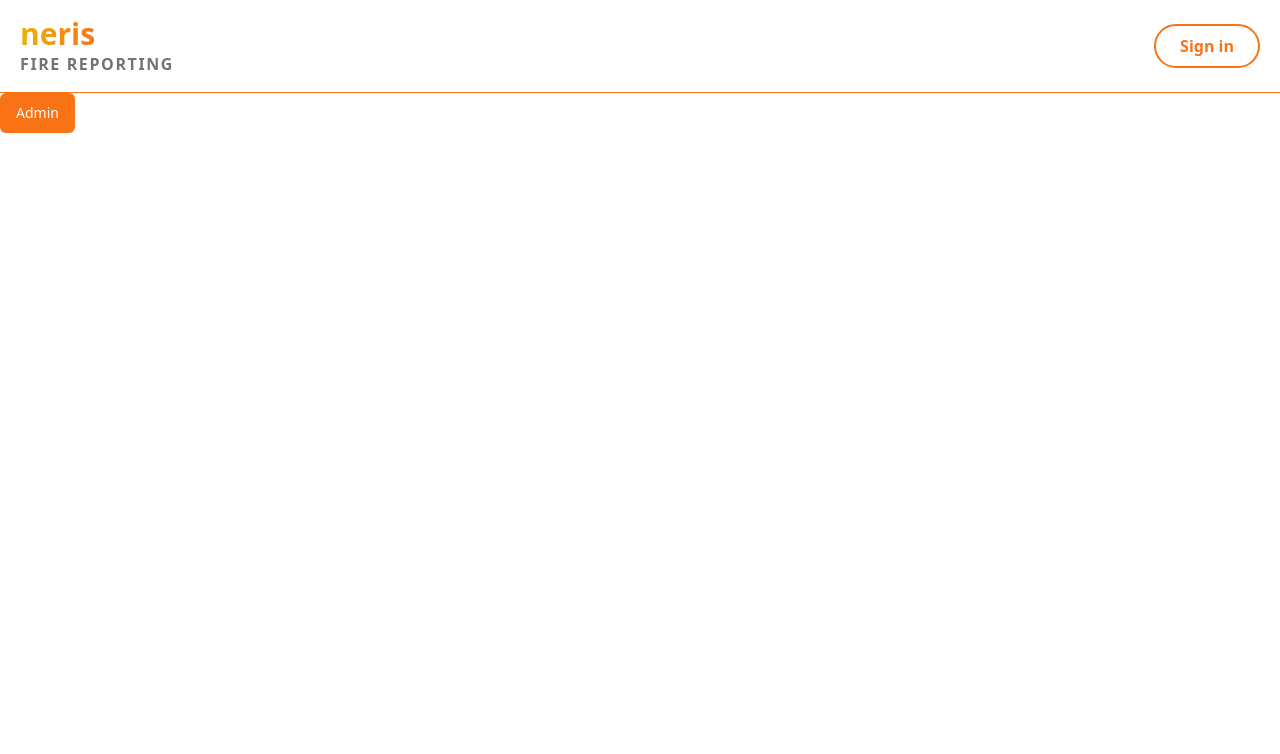
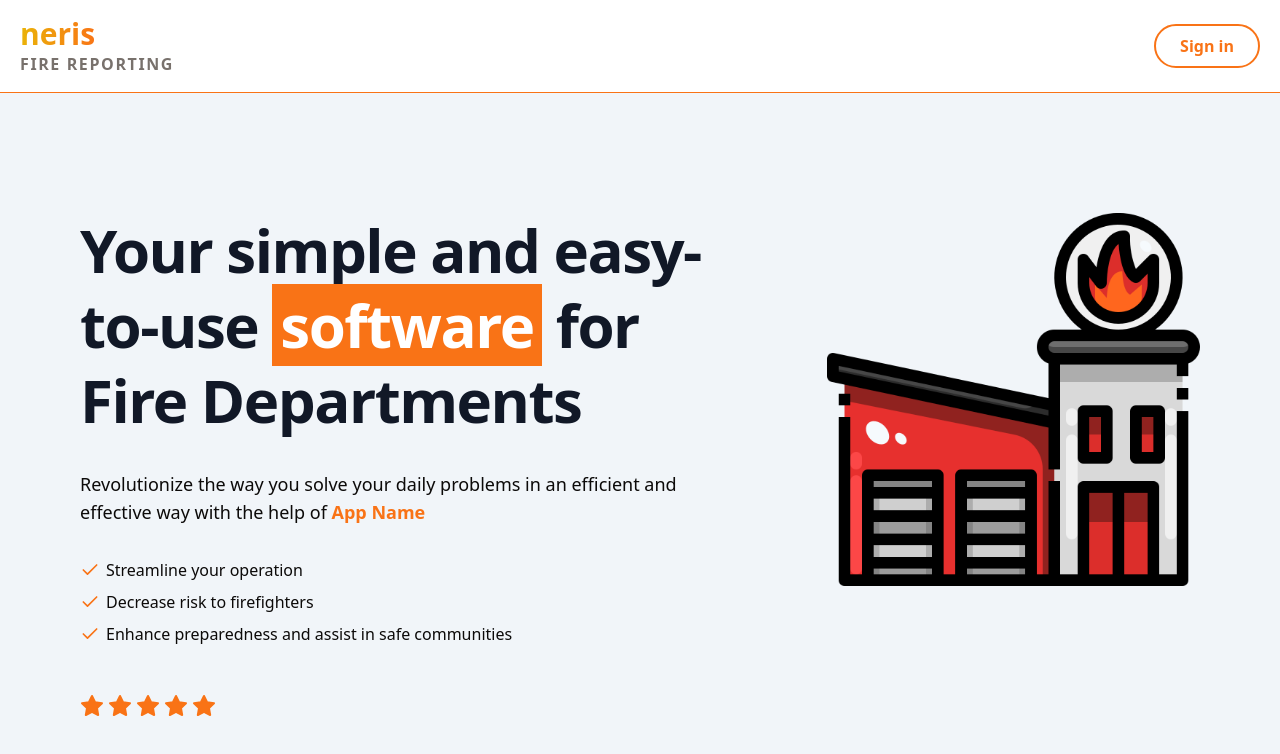
Before and after one commit to Patrick42702/NERIS-fire-reporting, a React (Vite) app in the folder client/: page / in a window 1280 px wide. Shown: the top 754 px of the page. Built offline with nearby package versions, Linux system fonts and the light colour scheme.

Commit message:
started work on landing page

```diff
--- /dev/null
+++ b/client/src/components/MaxWidthWrapper.tsx
@@ -0,0 +1,21 @@
+import { cn } from "@/lib/utils";
+import { ReactNode } from "react";
+
+const MaxWidthWrapper = ({
+    className,
+    children
+}: {
+    className?: string;
+    children: ReactNode
+}) => {
+  return (
+    <div className={cn(
+        "h-full mx-auto w-full max-w-screen-xl px-2.5 md:px-20",
+        className
+    )}>
+        {children}
+    </div>
+  )
+}
+
+export default MaxWidthWrapper
--- a/client/src/pages/landing/Landing.tsx
+++ b/client/src/pages/landing/Landing.tsx
@@ -1,13 +1,83 @@
 import MainLayout from "@/components/MainLayout";
-import { buttonVariants } from "@/components/ui/button";
-import { Link } from "react-router-dom";
+import { Check, Star } from "lucide-react";
+
+import homeImage from "../../assets/home.png";
+import MaxWidthWrapper from "@/components/MaxWidthWrapper";
 
 const Landing = () => {
   return (
     <MainLayout>
-      <Link to="/admin" className={buttonVariants()}>
-        Admin
-      </Link>
+      <div>
+        {/* Hero Section */}
+        <section className="bg-slate-100">
+          <MaxWidthWrapper className="pb-24 pt-10 lg:grid lg:grid-cols-3 sm:pb-32 lg:gap-x-0 ">
+            <div className="col-span-2 px-6 lg:px-0 lg:pt-4">
+              <div className="relative mx-auto text-center lg:text-left flex flex-col items-center lg:items-start">
+                <h1 className="relative w-fit tracking-tight text-balance mt-16 font-bold !leading-tight text-gray-900 text-5xl md:text-5xl lg:text-6xl">
+                  Your simple and easy-to-use{" "}
+                  <span className="bg-primary px-2 text-white">software</span>{" "}
+                  for Fire Departments
+                </h1>
+                <p className="mt-8 text-lg lg:pr-10 max-w-prose text-center lg:text-left text-balance md:text-wrap">
+                  Revolutionize the way you solve your daily problems in an
+                  efficient and effective way with the help of{" "}
+                  {/* TODO: change App name */}
+                  <span className="text-primary font-semibold">App Name</span>
+                </p>
+
+                <ul className="mt-8 space-y-2 text-left font-medium flex flex-col items-center sm:items-start">
+                  <div className="space-y-2">
+                    <li className="flex gap-1.5 items-center text-left">
+                      <Check className="h-5 w-5 shrink-0 text-primary" />
+                      Streamline your operation
+                    </li>
+                    <li className="flex gap-1.5 items-center text-left">
+                      <Check className="h-5 w-5 shrink-0 text-primary" />
+                      Decrease risk to firefighters
+                    </li>
+                    <li className="flex gap-1.5 items-center text-left">
+                      <Check className="h-5 w-5 shrink-0 text-primary" />
+                      Enhance preparedness and assist in safe communities
+                    </li>
+                  </div>
+                </ul>
+
+                <div className="mt-12 flex flex-col sm:flex-row items-center sm:items-start gap-5">
+                  <div className="flex flex-col justify-between items-center sm:items-start">
+                    <div className="flex gap-1">
+                      <Star className="h-6 w-6 text-primary fill-primary" />
+                      <Star className="h-6 w-6 text-primary fill-primary" />
+                      <Star className="h-6 w-6 text-primary fill-primary" />
+                      <Star className="h-6 w-6 text-primary fill-primary" />
+                      <Star className="h-6 w-6 text-primary fill-primary" />
+                    </div>
+
+                    {/* <p>
+                      <span className="font-semibold">1.250</span> happy
+                      customers
+                    </p> */}
+                  </div>
+                </div>
+              </div>
+            </div>
+
+            <div className="col-span-full lg:col-span-1 w-full flex justify-center px-8 sm:px-16 md:px-0 mt-32 lg:mx-0 lg:mt-20 h-fit">
+              <div className="relative md:max-w-xl">
+                <img
+                  src={homeImage}
+                  className="w-64 sm:w-80 lg:w-full select-none hidden sm:block"
+                />
+              </div>
+            </div>
+          </MaxWidthWrapper>
+        </section>
+
+        <section>
+          <MaxWidthWrapper>
+            <div></div>
+          </MaxWidthWrapper>
+        </section>
+      </div>
     </MainLayout>
   );
 };
```
Also changed, not shown: client/src/assets/home.png (added).
